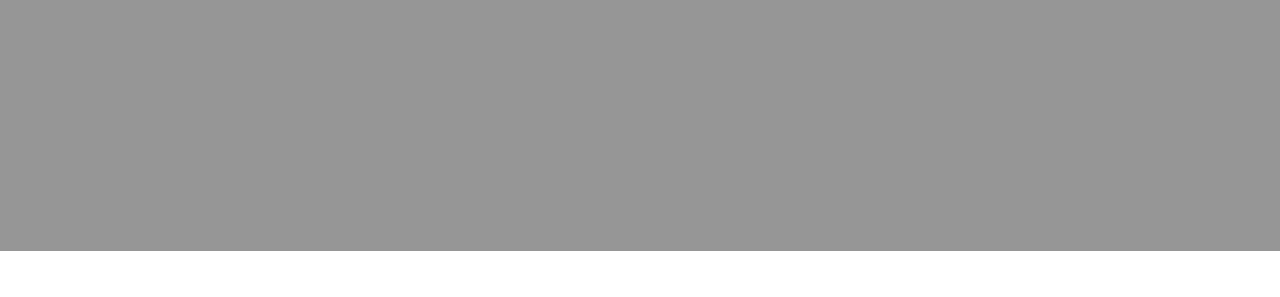
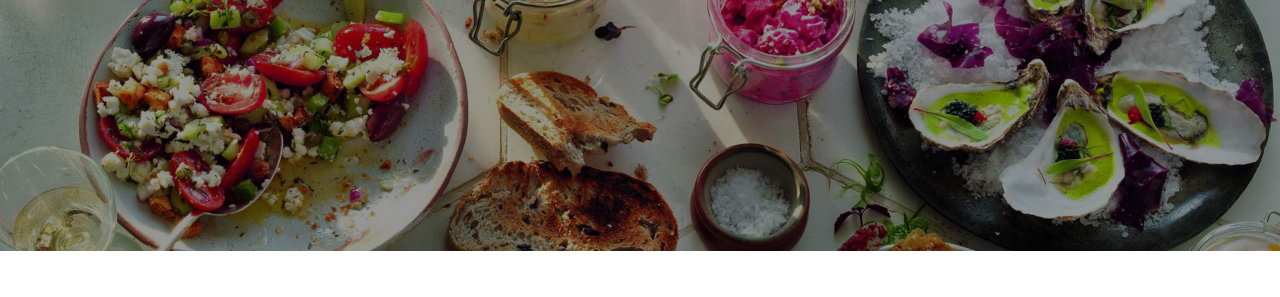
Before and after one commit to mumsbistro/pub, a plain HTML site: page index.html in a window 1280 px wide. Shown: the part 379-676 px from the top of the page. Drawn offline with Linux system fonts and the light colour scheme; a web font is replaced by a local one.

Commit message:
../img in style.css

```diff
--- a/css/style.css
+++ b/css/style.css
@@ -30,7 +30,7 @@ table {
 	border-spacing: 0;
 }
 #banner{
-    background: url(img/banner-bg.jpg) no-repeat center top;
+    background: url(../img/banner-bg.jpg) no-repeat center top;
     background-size: cover;
     min-height: 630px;
 }
```
